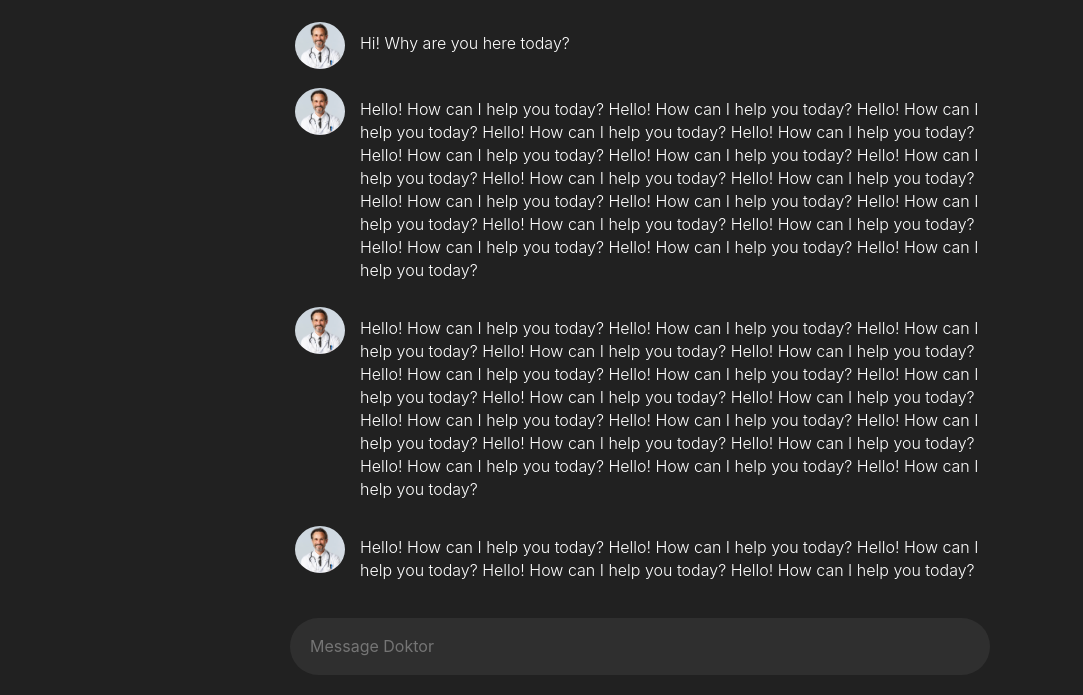
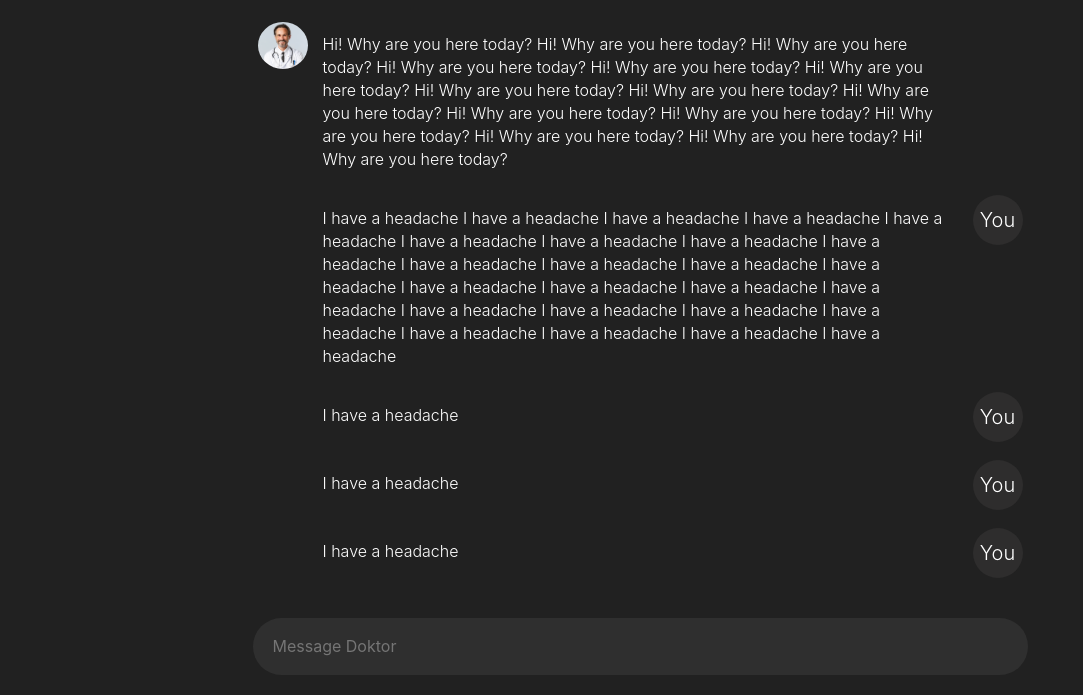
Before and after one commit to aayushs-edu/MedAI, a plain HTML site: page index.html in a window 1280 px wide. Shown: the part 105-800 px from the top of the page, without its empty margins (0-1083 px from the left). Drawn offline with Linux system fonts and the light colour scheme.

Commit message:
added user response functionality

```diff
--- a/index.css
+++ b/index.css
@@ -60,7 +60,7 @@ body {
   margin-top: 10px;
   width: 100%;
   height: calc(100vh - 132px);
-  max-width: 700px;
+  max-width: 775px;
 }
 
 #chatArea {
@@ -139,10 +139,47 @@ body {
 
 
 .aiTextContainer {
-  padding-top: 15px;
+  padding-top: 16px;
   padding-left: 10px;
   word-wrap: break-word;
   width: 100%;
   padding-bottom: 10px;
   line-height: 23px;
+  margin-right: 70px;
 }
+
+.userPfpContainer {
+
+}
+
+.userPfp {
+  height: 50px;
+  width: 50px;
+  background: #2e2d2d;
+  border-radius: 100%;
+  margin-left: 5px;
+  margin-top: 4px;
+  margin-right: 5px;
+  margin-bottom: 4px;
+  text-align: center;
+  font-size: 20px;
+  line-height: 50px;
+}
+
+
+.userResponseContainer {
+  margin-top: 10px;
+  display: flex;
+  width: 100%;
+}
+
+.userTextContainer {
+  padding-top: 16px;
+  padding-right: 10px;
+  word-wrap: break-word;
+  width: 100%;
+  padding-bottom: 10px;
+  line-height: 23px;
+  float: right;
+  margin-left: 70px;
+}
--- a/index.html
+++ b/index.html
@@ -36,7 +36,19 @@
                     <img class=aiPfp src="images/doctorPfp.png">
                 </div>
                 <div class="aiTextContainer">
-                    Hi! Why are you here today?
+                    Hi! Why are you here today? Hi! Why are you here today? Hi! Why are you here today? Hi! Why are you here today? Hi! Why are you here today? Hi! Why are you here today? Hi! Why are you here today? Hi! Why are you here today? Hi! Why are you here today? Hi! Why are you here today? Hi! Why are you here today? Hi! Why are you here today? Hi! Why are you here today? Hi! Why are you here today? Hi! Why are you here today?
+                </div>
+            </div>
+            <div class="userResponseContainer">
+                <div class="userTextContainer">
+                    <div class="userText">
+                        I have a headache I have a headache I have a headache I have a headache I have a headache I have a headache I have a headache I have a headache I have a headache I have a headache I have a headache I have a headache I have a headache I have a headache I have a headache I have a headache I have a headache I have a headache I have a headache I have a headache I have a headache I have a headache I have a headache I have a headache I have a headache
+                    </div>
+                </div>
+                <div class="userPfpContainer">
+                    <div class="userPfp">
+                        You
+                    </div>
                 </div>
             </div>
         </div>
--- a/index.js
+++ b/index.js
@@ -19,6 +19,24 @@ function addAIResponse(text) {
     `
 }
 
-for (let i = 0; i < 3; i++) {
-    addAIResponse("Hello! How can I help you today? Hello! How can I help you today? Hello! How can I help you today? Hello! How can I help you today? Hello! How can I help you today? Hello! How can I help you today? Hello! How can I help you today? Hello! How can I help you today? Hello! How can I help you today? Hello! How can I help you today? Hello! How can I help you today? Hello! How can I help you today? Hello! How can I help you today? Hello! How can I help you today? Hello! How can I help you today? Hello! How can I help you today? Hello! How can I help you today? Hello! How can I help you today? ");
+function addUserResponse(text) {
+    chatArea.innerHTML += `
+        <div class="userResponseContainer">
+            <div class="userTextContainer">
+                <div class="userText">
+                    ${text}
+                </div>
+            </div>
+            <div class="userPfpContainer">
+                <div class="userPfp">
+                    You
+                </div>
+            </div>
+        </div>
+
+    `
 }
+
+for (let i = 0; i < 50; i++) {
+    addUserResponse("I have a headache")
+}
```
Lines whose indentation alone changed are shown as unchanged.
